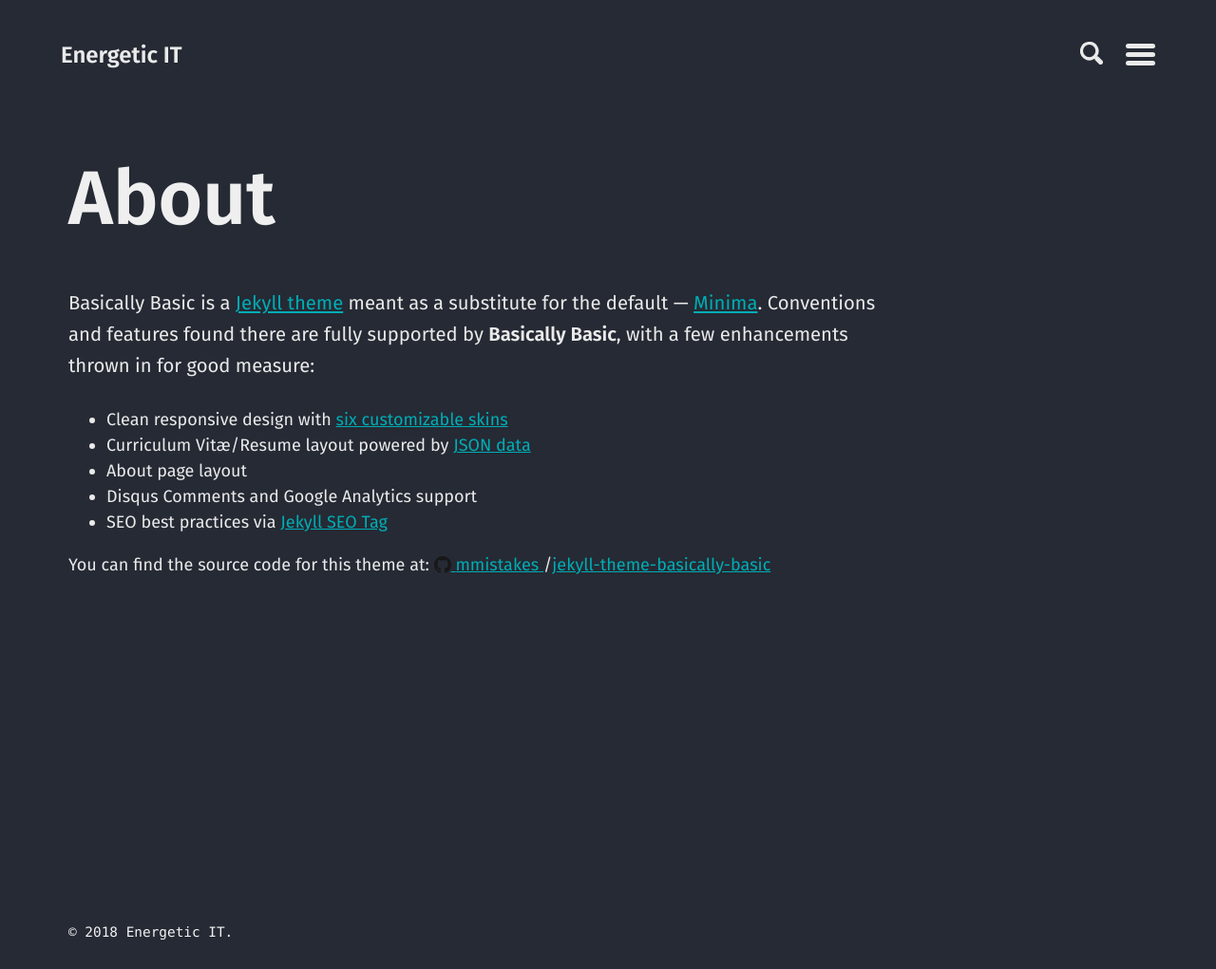
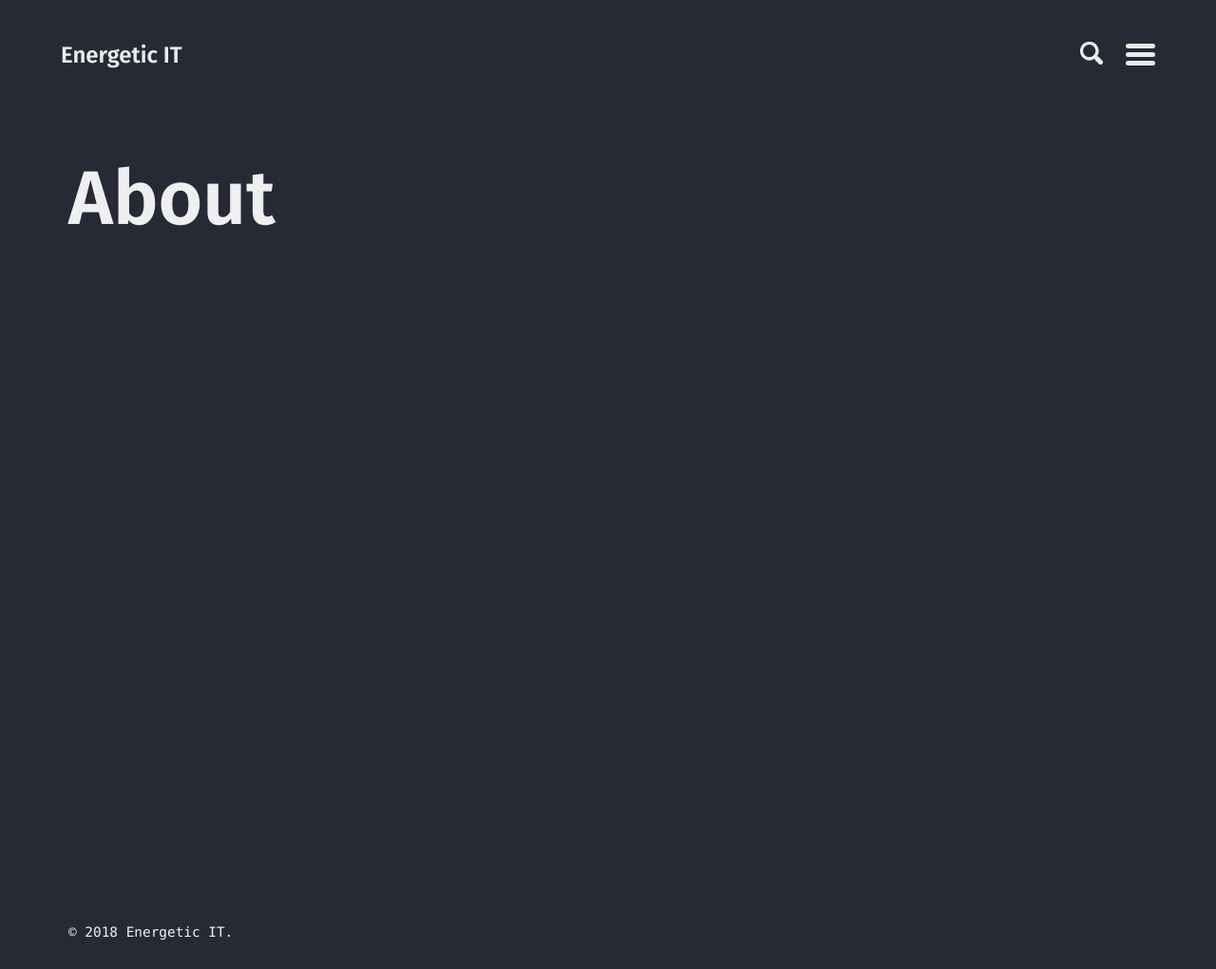
Before and after one commit to energetic-it/energetic-it.github.io, a Jekyll site: the page built from about.md, in a window 1280 px wide. Shown: the whole page at 95% size. Built offline with Jekyll 4.4.1, drawn with Linux system fonts in a browser that asks for light colours.

Commit message:
Update about.md

```diff
--- a/about.md
+++ b/about.md
@@ -2,13 +2,3 @@
 title: "About"
 layout: about
 ---
-
-Basically Basic is a [Jekyll theme](https://jekyllrb.com/docs/themes/) meant as a substitute for the default --- [Minima](https://github.com/jekyll/minima). Conventions and features found there are fully supported by **Basically Basic**, with a few enhancements thrown in for good measure:
-
-- Clean responsive design with [six customizable skins](#skin)
-- Curriculum Vitæ/Resume layout powered by [JSON data](http://registry.jsonresume.org/)
-- About page layout
-- Disqus Comments and Google Analytics support
-- SEO best practices via [Jekyll SEO Tag](https://github.com/jekyll/jekyll-seo-tag/)
-
-You can find the source code for this theme at: {% include icon-github.html username="mmistakes" %}/[jekyll-theme-basically-basic](https://github.com/mmistakes/jekyll-theme-basically-basic)
```
